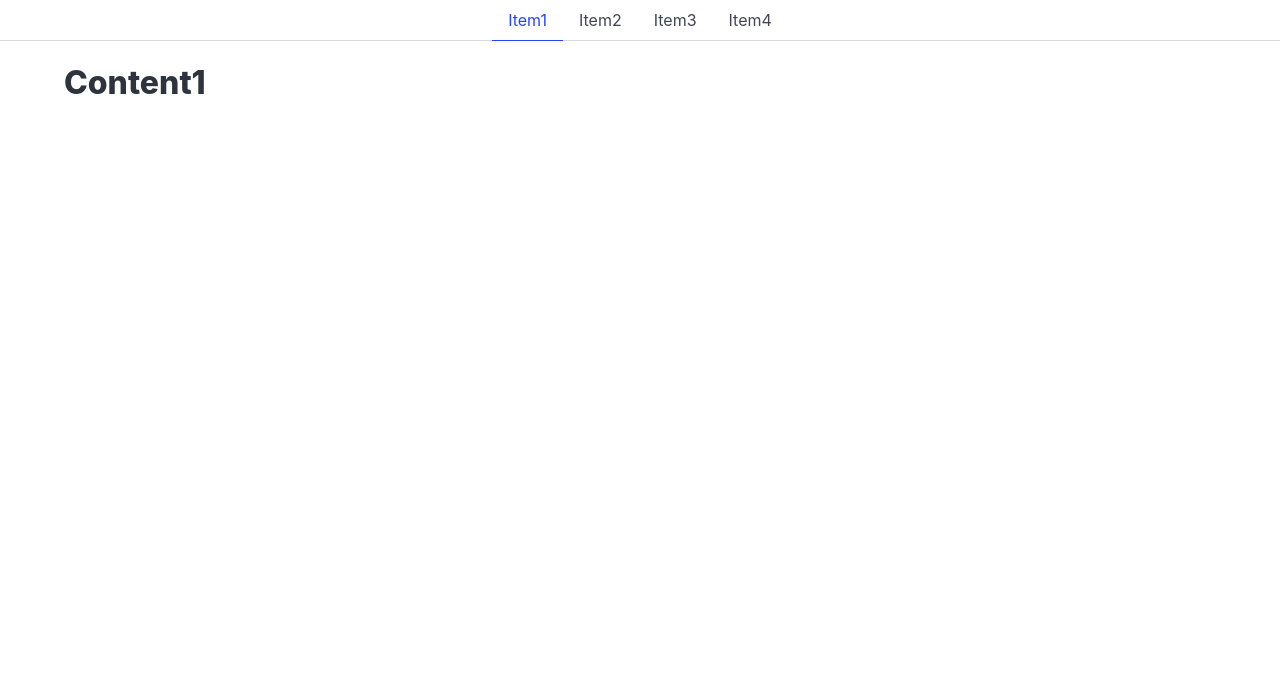
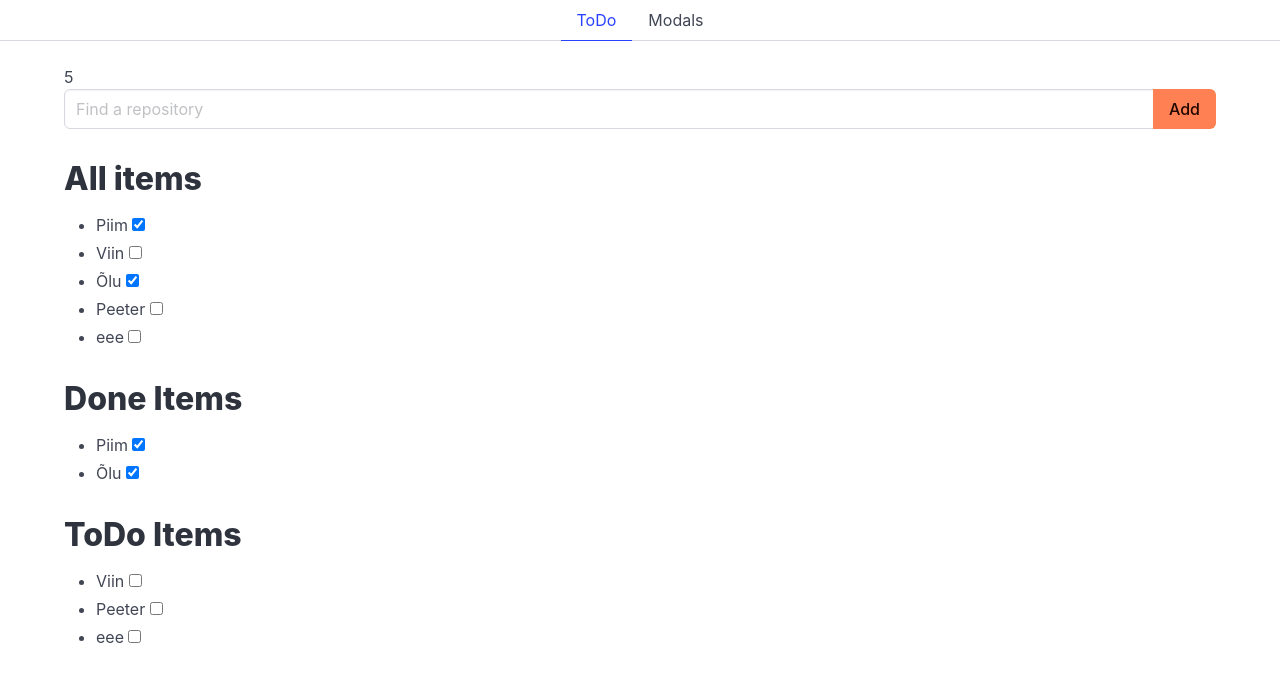
Before and after one commit to MarkusK188/ta25a, a Vue app in the folder learnfront/: page / in a window 1280 px wide. Shown: the top 682 px of the page. Built offline with nearby package versions, Linux system fonts and the light colour scheme.

Commit message:
Add Router and Routes etc

```diff
--- a/learnfront/package.json
+++ b/learnfront/package.json
@@ -12,6 +12,7 @@
     "bulma": "^1.0.4",
     "sass-embedded": "^1.104.1",
     "vite": "^8.3.0",
-    "vue": "^3.5.43"
+    "vue": "^3.5.43",
+    "vue-router": "^5.4.0"
   }
 }
--- a/learnfront/src/app.vue
+++ b/learnfront/src/app.vue
@@ -1,29 +1,13 @@
 <script setup>
-import { ref } from 'vue';
-import Tabs from './components/Tabs.vue';
+import RouterTabs from './components/RouterTabs.vue';
 
-let tabTitles = ref([
-    'Item1',
-    'Item2',
-    'Item3',
-    'Item4',
-]);
-let activeTab = ref(0);
-let contents = [
-    'Content1',
-    'Content2',
-    'Content3',
-    'Content4',
-];
 
 </script>
 
 <template>
-    <Tabs :titles="tabTitles" :active="activeTab" @change="activeTab= $event"></Tabs>
-    <div class="container content mt-3">
-        <h1>{{ contents[activeTab] }}</h1>
-    </div>
 
+    <RouterTabs></RouterTabs>
+    <RouterView />
 </template>
 
 <style></style>
--- /dev/null
+++ b/learnfront/src/components/RouterTabs.vue
@@ -0,0 +1,13 @@
+<script setup>
+
+</script>
+<template>
+    <div class="tabs is-centered">
+        <ul>
+            <li v-for="route in $router.getRoutes()" :class="{'is-active': route.path === $route.path}">
+                <RouterLink :to="route.path">{{ route.name }}</RouterLink>
+            </li>
+
+        </ul>
+    </div>
+</template>
--- a/learnfront/src/pages/Modals.vue
+++ b/learnfront/src/pages/Modals.vue
@@ -1,7 +1,7 @@
 <script setup>
     import {ref} from 'vue';
-    import Modal from './components/Modal.vue/index.js';
-    import ImgModal from './components/ImgModal.vue';
+    import Modal from '../components/Modal.vue';
+    import ImgModal from '../components/ImgModal.vue';
 
     let modal1Open = ref(false);
     let modal2Open = ref(false);
--- a/learnfront/src/pages/ToDo.vue
+++ b/learnfront/src/pages/ToDo.vue
@@ -1,6 +1,6 @@
 <script setup>
 import {computed, ref} from 'vue';
-import ItemList from './ItemList.vue';
+import ItemList from '../components/ItemList.vue';
 
     let isPrimary = ref(true);
     let text = ref("");
```
Also changed, not shown: learnfront/src/index.js (+15 -0 lines), 1 other file (tests, documents, lock files or other folders).
